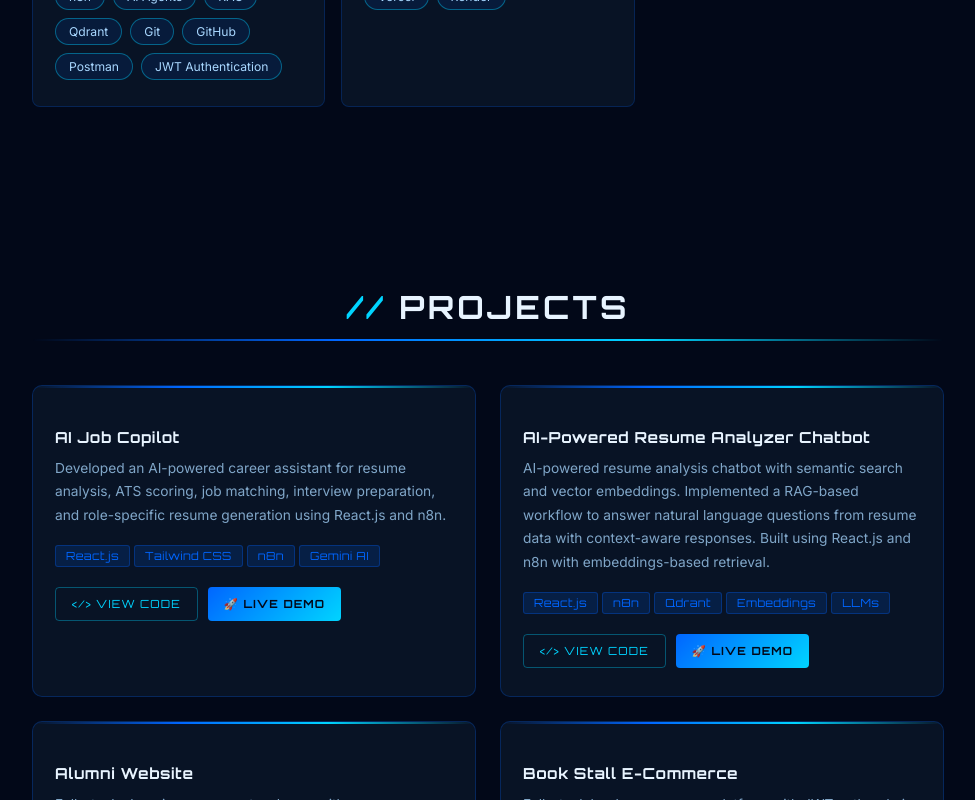
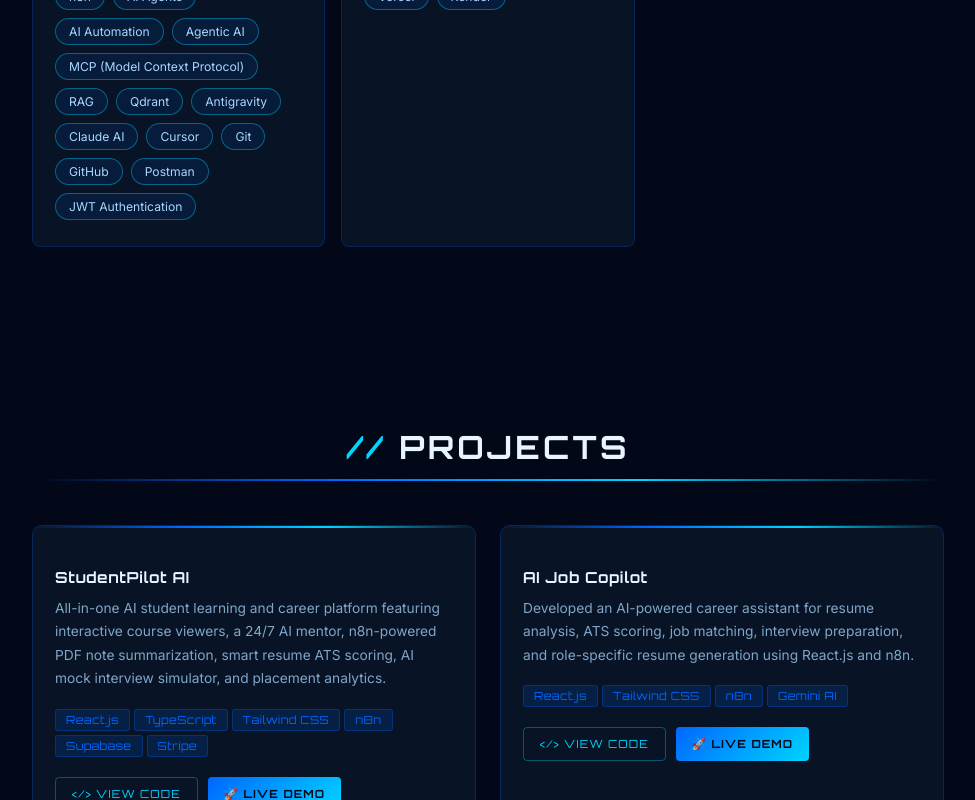
Before and after one commit to spriyanerisala/siva_priya_nerisala_portfolio, a React (Vite) app: page / in a window 1280 px wide. Shown: the part 1220-2020 px from the top of the page, without its empty margins (152-1127 px from the left). Built offline with nearby package versions, Linux system fonts and the light colour scheme.

Commit message:
Add StudentPilot AI project and update skills with AI tools & MCP

```diff
--- a/src/portfolio.jsx
+++ b/src/portfolio.jsx
@@ -5,11 +5,20 @@ const SKILLS = {
   Frontend: ["HTML", "CSS", "JavaScript", "React.js", "Tailwind CSS"],
   Backend: ["Node.js", "Express.js", "REST APIs"],
   Database: ["MongoDB", "Redis"],
-  "AI & Tools": ["n8n", "AI Agents", "RAG", "Qdrant", "Git", "GitHub", "Postman", "JWT Authentication"],
+  "AI & Tools": ["n8n", "AI Agents", "AI Automation", "Agentic AI", "MCP (Model Context Protocol)", "RAG", "Qdrant", "Antigravity", "Claude AI", "Cursor", "Git", "GitHub", "Postman", "JWT Authentication"],
   Deployment: ["Vercel", "Render"],
 };
 
 const PROJECTS = [
+  {
+    title: "StudentPilot AI",
+    description:
+      "All-in-one AI student learning and career platform featuring interactive course viewers, a 24/7 AI mentor, n8n-powered PDF note summarization, smart resume ATS scoring, AI mock interview simulator, and placement analytics.",
+    tech: ["React.js", "TypeScript", "Tailwind CSS", "n8n", "Supabase", "Stripe"],
+    github: "https://github.com/spriyanerisala/student_copilot",
+    demo: "https://student-copilot-ten.vercel.app/",
+    icon: "",
+  },
   {
   title: "AI Job Copilot",
   description:
```
